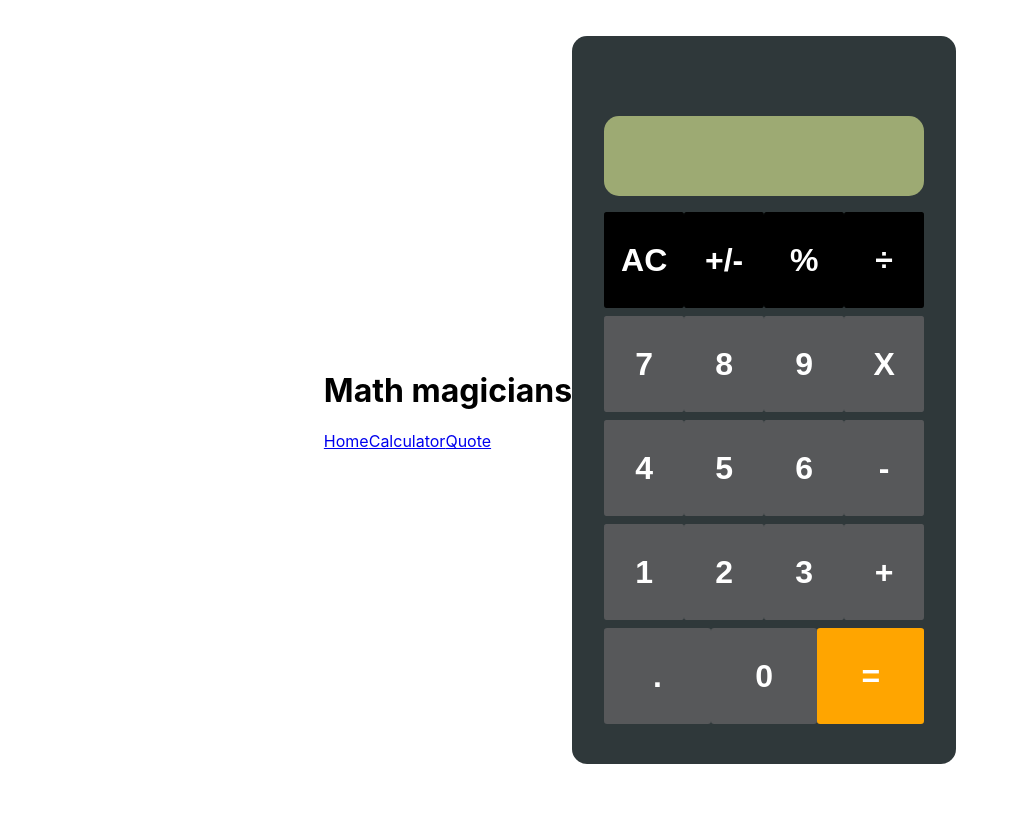
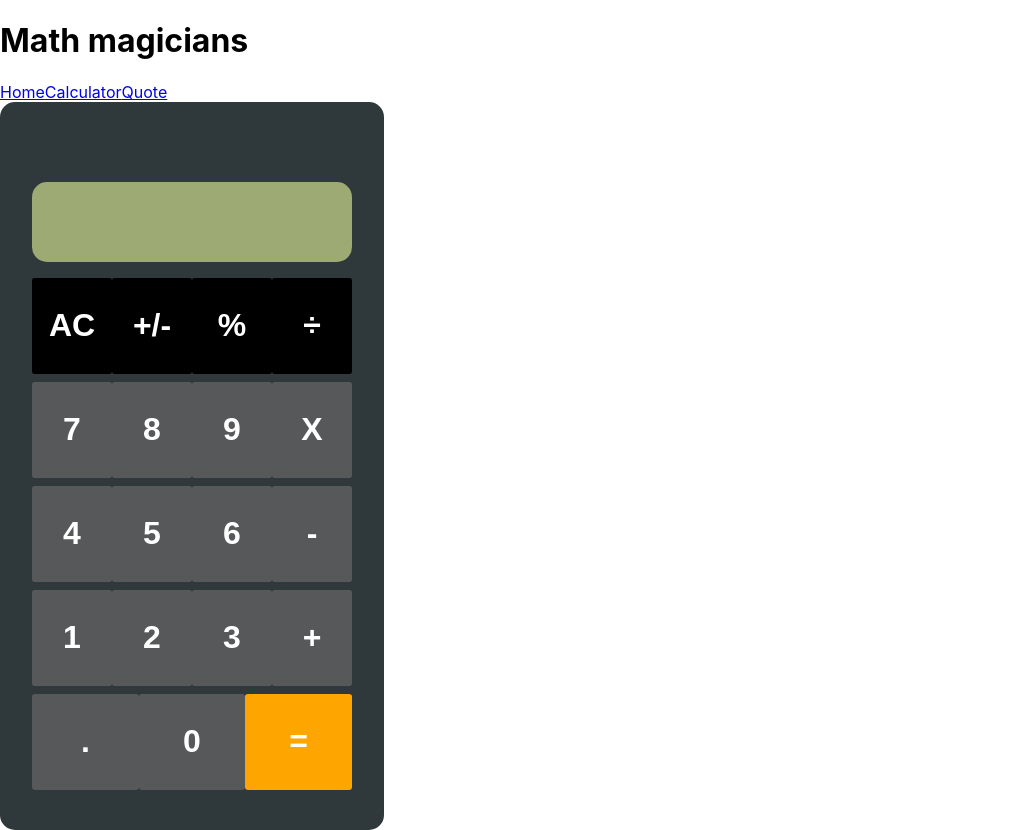
Before and after one commit to AlduLonghi/calculator-react, a React (Create React App) app: page / in a window 1280 px wide. Shown: the whole page, without its empty margins (0-1019 px from the left). Before the commit the page ends 800 px from the top, so only its background shows below. Built offline with nearby package versions, Linux system fonts and the light colour scheme.

Commit message:
Create separate folder for calculator component

```diff
--- a/src/components/App.js
+++ b/src/components/App.js
@@ -1,5 +1,5 @@
 import { Route, Switch } from 'react-router-dom';
-import Calculator from './Calculator';
+import Calculator from './calculator/Calculator';
 import '../style/App.css';
 
 const App = () => (
--- a/src/components/Button.js
+++ b/src/components/calculator/Button.js
@@ -1,5 +1,5 @@
 import PropTypes from 'prop-types';
-import '../style/App.css';
+import '../../style/App.css';
 
 const Button = ({ name, onClick, className }) => (
   <button type="button" onClick={() => onClick(name)} className={className}>
--- a/src/components/ButtonPanel.js
+++ b/src/components/calculator/ButtonPanel.js
@@ -1,6 +1,6 @@
 import PropTypes from 'prop-types';
 import Button from './Button';
-import '../style/App.css';
+import '../../style/App.css';
 
 const ButtonPanel = props => {
   const buttonNames = [
--- a/src/components/Calculator.js
+++ b/src/components/calculator/Calculator.js
@@ -1,9 +1,9 @@
 import { useState } from 'react';
 import Display from './Display';
 import ButtonPanel from './ButtonPanel';
-import calculate from '../logic/calculate';
-import '../style/App.css';
-import Navbar from './shared/Navbar';
+import calculate from '../../logic/calculate';
+import '../../style/App.css';
+import Navbar from '../shared/Navbar';
 
 const Calculator = () => {
   const [state, setState] = useState({ total: '', next: '', operation: '' });
--- a/src/components/Display.js
+++ b/src/components/calculator/Display.js
@@ -1,5 +1,5 @@
 import PropTypes from 'prop-types';
-import '../style/App.css';
+import '../../style/App.css';
 
 const Display = ({ data }) => (
   <div className="display">
--- a/src/components/shared/Navbar.js
+++ b/src/components/shared/Navbar.js
@@ -1,4 +1,5 @@
 import { Link } from 'react-router-dom';
+import '../../style/App.css';
 
 const Navbar = () => (
   <div>
--- a/src/style/App.css
+++ b/src/style/App.css
@@ -51,10 +51,3 @@
   border-radius: 15px;
   padding: 0 10px;
 }
-
-#root {
-  height: 100vh;
-  display: flex;
-  justify-content: center;
-  align-items: center;
-}
```
Also changed, not shown: 1 other file (tests, documents, lock files or other folders).
